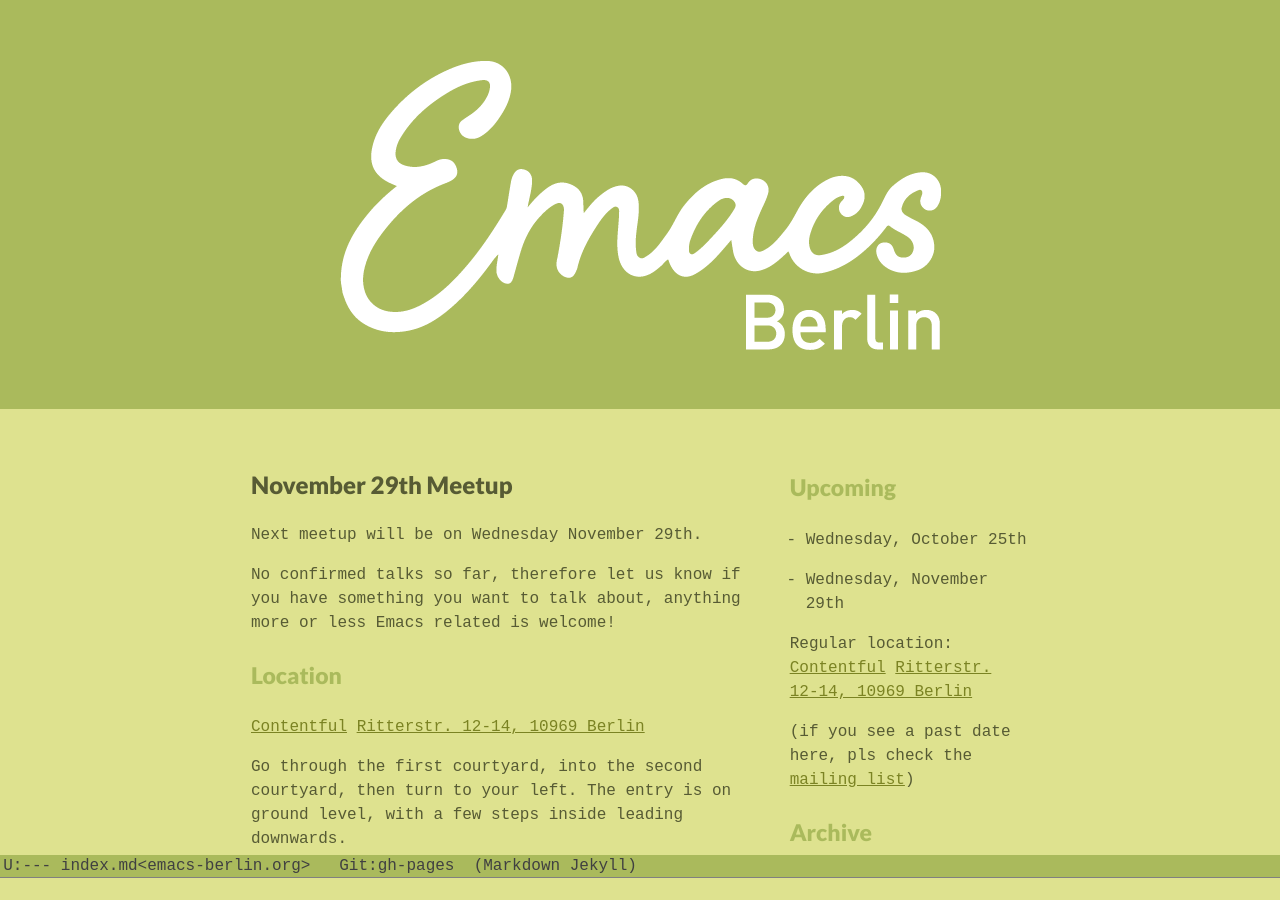
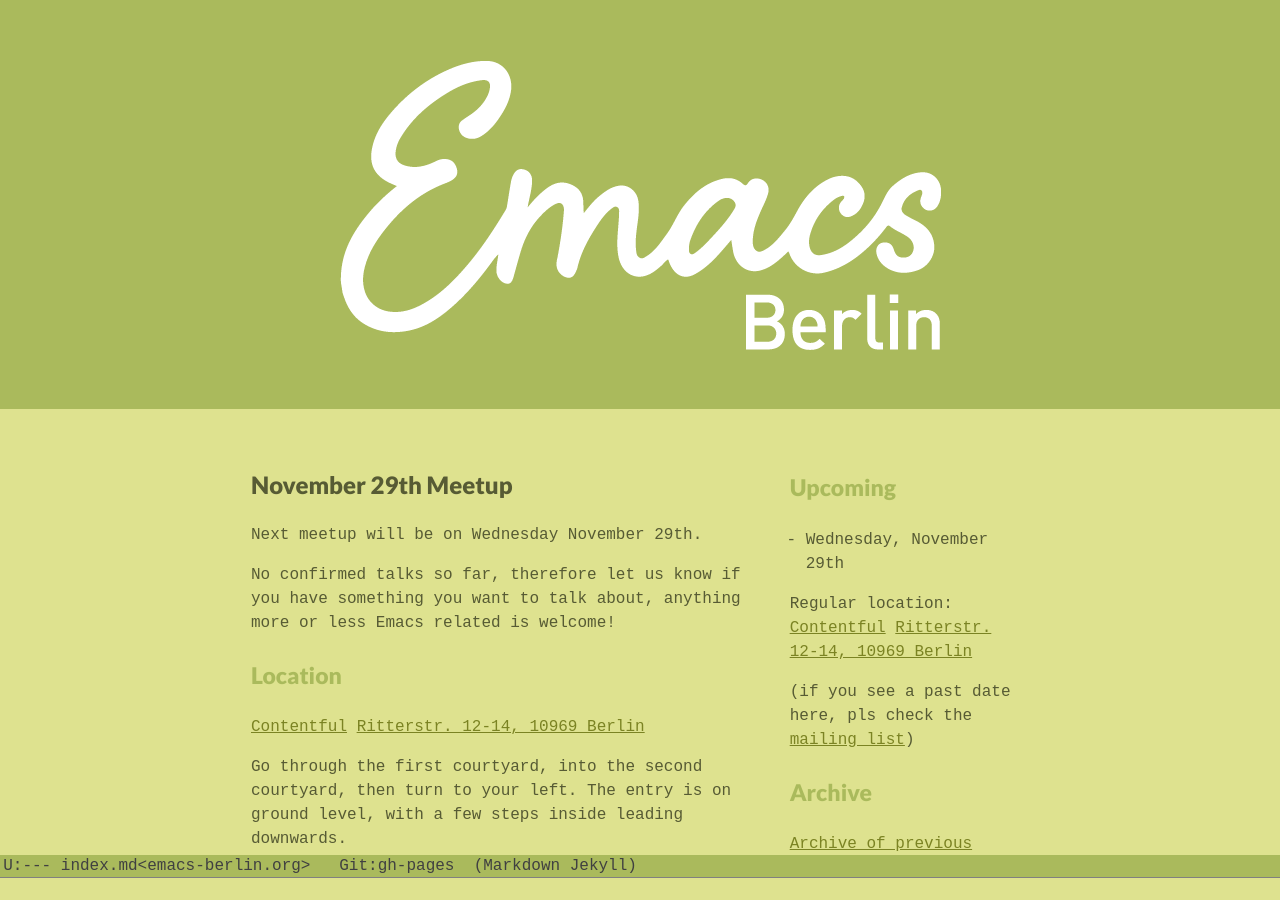
Before and after one commit to emacs-berlin/emacs-berlin.org, a Jekyll site: the page built from index.md, in a window 1280 px wide and 900 px high. Built offline with Jekyll 4.4.1, drawn with Linux system fonts in a browser that asks for light colours.

Commit message:
update minor fix

```diff
--- a/index.md
+++ b/index.md
@@ -61,8 +61,6 @@ Non-public contact via email: [organizers email][contact]
 </div>
 <div class="medium-4 columns">
 ### Upcoming
-
-* Wednesday, October 25th
 
 * Wednesday, November 29th
 
```
